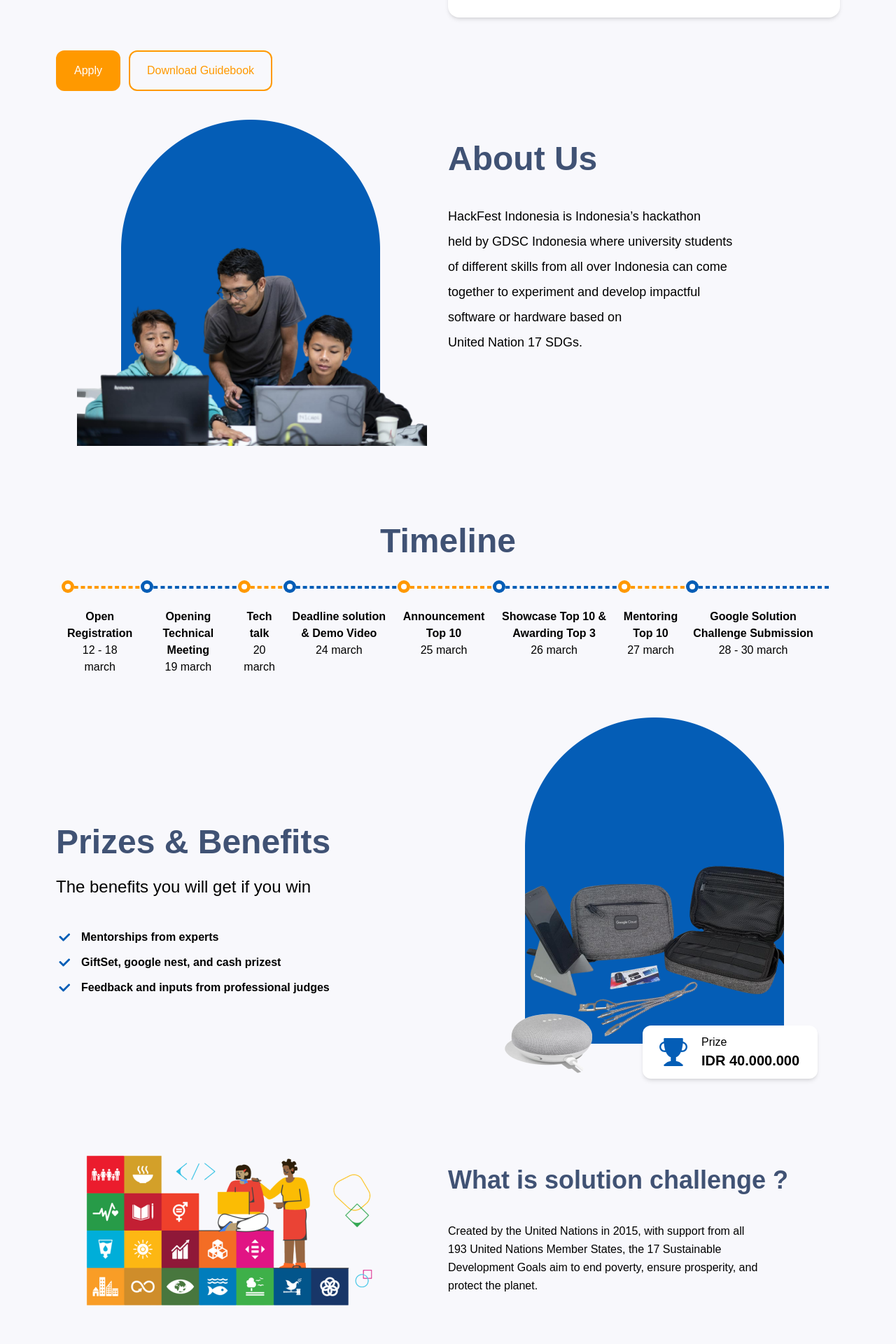
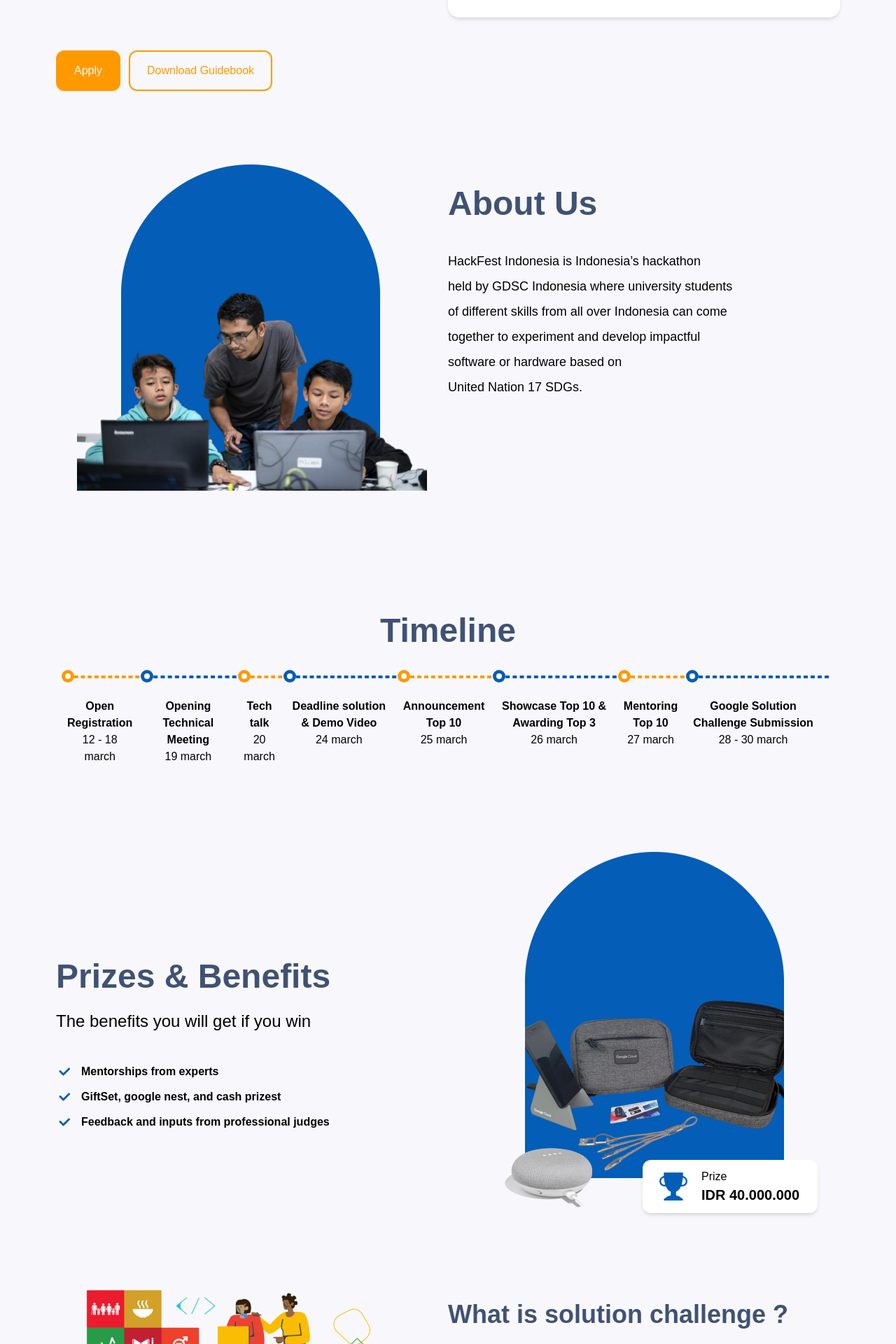
Before and after one commit to GDSC-Indonesia/hackathon-landing, a Next.js app: page / in a window 1280 px wide. Shown: the part 520-2440 px from the top of the page at 70% size. Built offline with nearby package versions, Linux system fonts and the light colour scheme; a web font is replaced by a local one.

Commit message:
fix bug navbar, bg not span

```diff
--- a/components/Navbar/index.tsx
+++ b/components/Navbar/index.tsx
@@ -19,10 +19,13 @@
   }, [])
 
   return (
-    <nav
+    <header
       className={` ${
         changeColor && 'lg:bg-white lg:shadow-md '
-      } lg:px-20" container top-0 z-50 mx-auto mt-2 flex flex-col px-16 pt-8 pb-2 lg:sticky lg:mt-7 lg:h-auto lg:flex-row lg:justify-between`}
+      } lg:sticky lg:top-0 lg:z-50`}
+    >
+      <nav
+        className={` lg:px-20" container  mx-auto mt-2 flex w-full flex-col px-16 pt-8 pb-2  lg:mt-7 lg:h-auto lg:flex-row lg:justify-between`}
       >
         <a className="h-[24px] self-center lg:self-auto " href="/">
           <Logo />
@@ -55,6 +58,7 @@
           </ul>
         </div>
       </nav>
+    </header>
   )
 }
 
--- a/components/Section/AboutSection.tsx
+++ b/components/Section/AboutSection.tsx
@@ -8,7 +8,7 @@
   return (
     <Container
       as="section"
-      className="mb-20 flex flex-col lg:flex-row"
+      className="mb-20 flex flex-col lg:flex-row lg:pt-24"
       id="about-us"
     >
       <div className="flex justify-center lg:w-1/2">
--- a/components/Section/PrizeSection.tsx
+++ b/components/Section/PrizeSection.tsx
@@ -15,7 +15,7 @@
   return (
     <Container
       as="section"
-      className="lg:flex lg:items-center lg:justify-between"
+      className="lg:flex lg:items-center lg:justify-between lg:pt-24"
       id="prize"
     >
       <div className="relative flex flex-col items-center justify-center lg:order-2 lg:w-1/2">
--- a/components/Section/TimelineSection.tsx
+++ b/components/Section/TimelineSection.tsx
@@ -40,7 +40,7 @@
   return (
     <Container
       as="section"
-      className="flex flex-col items-center"
+      className="flex flex-col items-center lg:pt-24"
       id="timeline"
     >
       <h2 className="mb-7 text-3xl font-bold text-textPrimary lg:mb-10 lg:text-5xl">
```
Lines whose indentation alone changed are shown as unchanged.
